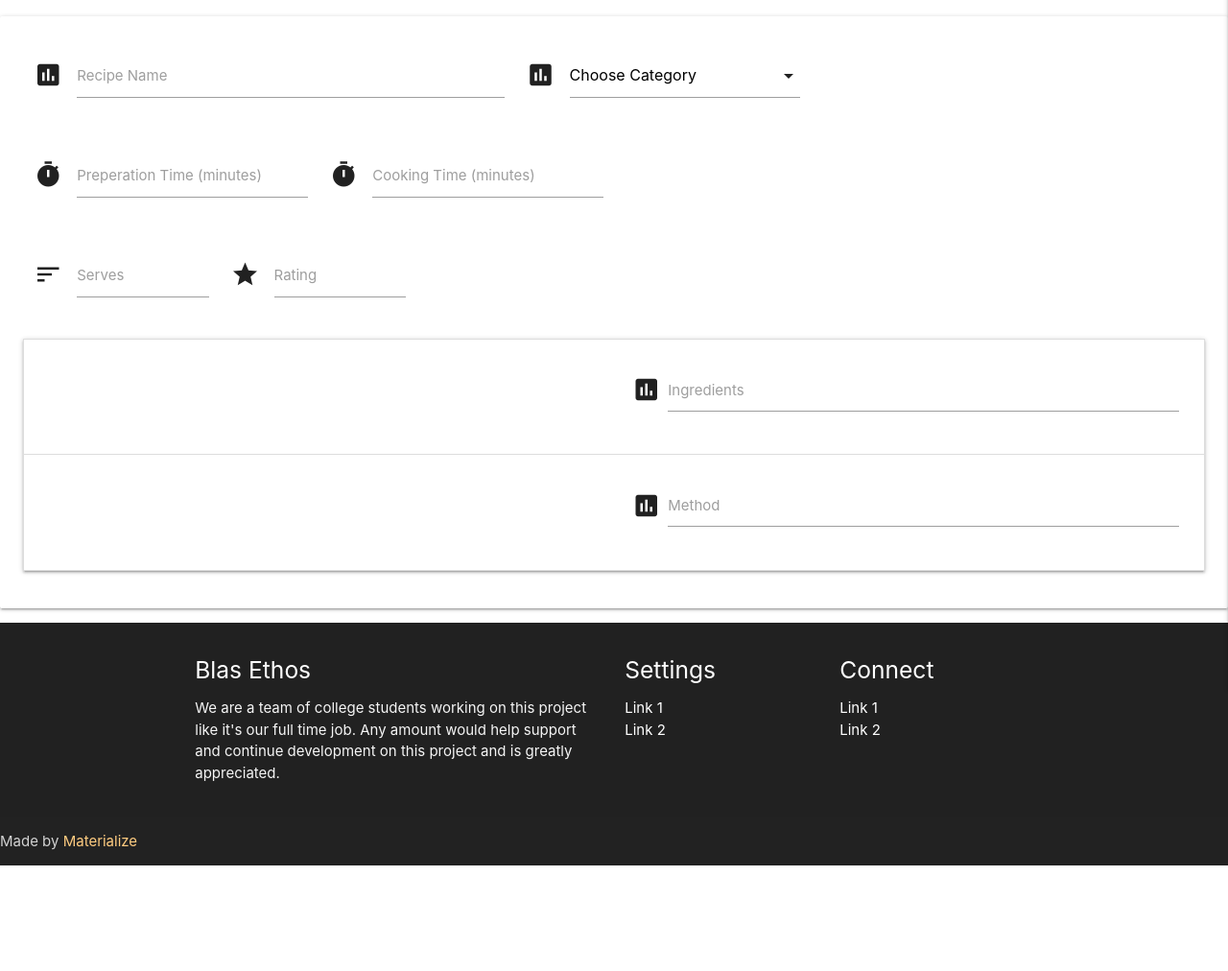
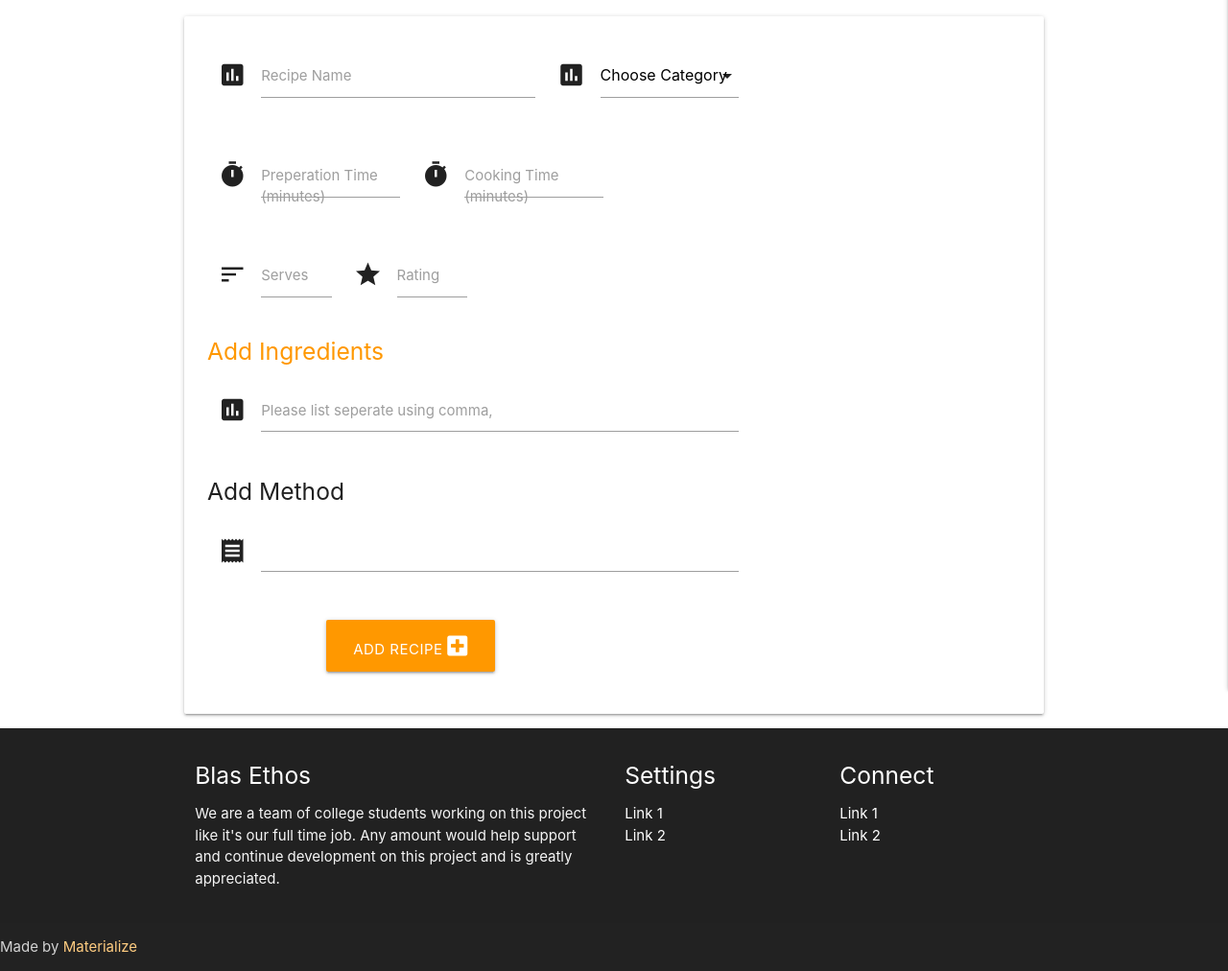
Before and after one commit to lisaloudness/Blas, a Flask app: page /add_recipes in a window 1280 px wide. Shown: the part 142-1154 px from the top of the page at 96% size. Before the commit the page ends 1044 px from the top, so only its background shows below. Run offline with Flask 3, Linux system fonts and the light colour scheme; data that the repository does not hold is empty; some libraries are stand-ins or nearby versions.

Commit message:
Allow user to submit recipe to db

```diff
--- a/app.py
+++ b/app.py
@@ -105,8 +105,23 @@ def get_recipes():
     return render_template("recipes.html", recipes=recipes)
 
 
-@app.route("/add_recipes")
+@app.route("/add_recipes", methods=["GET","POST"])
 def add_recipes():
+    if request.method == "POST":
+        recipes = {
+            "category_name": request.form.get("category_name"),
+            "recipe_name": request.form.get("recipe_name"),
+            "prep_time": request.form.get("prep_time"),
+            "cook_time": request.form.get("cook_time"),
+            "serves": request.form.get("serves"),
+            "ingredients": request.form.get("ingredients"),
+            "method": request.form.get("method"),
+            "created_by": session["user"]
+        }
+        mongo.db.recipes.insert_one(recipes)
+        flash("Recipe Successfully Added")
+        return redirect(url_for("add_recipes"))
+
     categories = mongo.db.categories.find().sort("category_name", 1)
     return render_template("add_recipes.html", categories=categories)
 
--- a/static/js/script.js
+++ b/static/js/script.js
@@ -8,21 +8,6 @@ $(document).ready(function(){
   });
 
 
-// slider
-var slider = document.getElementById('slider');
-noUiSlider.create(slider, {
-  start: [20, 80],
-  connect: true,
-  step: 1,
-  orientation: 'horizontal', // 'horizontal' or 'vertical'
-  range: {
-    'min': 0,
-    'max': 100
-  },
-  format: wNumb({
-    decimals: 0
-  })
- });
 
 // Carousel
 var instance = M.Carousel.init({
--- a/templates/add_recipes.html
+++ b/templates/add_recipes.html
@@ -3,21 +3,18 @@
 
 <div class="container fluid">
 <h3 class="header center orange-text">Add A New Recipe</h3>
-</div>
-
-
-  <form  method="POST" action="">
-    <div class="row card-panel">
+<form  method="POST" action="{{ url_for('add_recipes') }}">
+  <div class="row card-panel">
       <div class="row">
       <div class="input-field col s5">
         <i class="material-icons prefix">poll</i>
         <input id="recipe_name" name="recipe_name" minlength="5" maxlength="50"
-          type="text" class="validate" required>
+          type="text" class="materialize-textarea validate" required>
         <label for="recipe_name">Recipe Name</label>
       </div>
       <div class="input-field col s3">
         <i class="material-icons prefix">poll</i>
-        <select id="category_name" name="category_name" class="validate" required>
+        <select id="category_name" name="category_name" class=" materialize-textarea validate" required>
           <option value="" disabled selected>Choose Category</option>
           {% for category in categories %}
             <option value="{{ category.category_name }}">{{ category.category_name }}</option>
@@ -29,14 +26,14 @@
       <div class="row">
         <div class="input-field col s3">
           <i class="material-icons prefix">timer</i>
-            <input type="number" id="prep_time" name="prep_time" step="5" min="5" max="120">
+            <input class="materialize-textarea" type="number" id="prep_time" name="prep_time" step="5" min="5" max="120">
               <label for="prep_time">Preperation Time (minutes)</label>
         </div>
 
         <div class="input-field col s3">
           <i class="material-icons prefix">timer</i>
-          <input type="number" id="cook_time" name="cook_time" step="5" min="5" max="120">
-          <label for="time">Cooking Time (minutes) </label>
+          <input class="materialize-textarea" type="number" id="cook_time" name="cook_time" step="5" min="5" max="120">
+          <label for="cook_time">Cooking Time (minutes) </label>
         </div>
       </div>
 
@@ -44,45 +41,46 @@
         <div class="input-field col s2">
           <i class="material-icons prefix">sort</i>
           <input id="serves" name="serves" minlength="1" maxlength="2"
-            type="number" class="validate" required>
+            type="number" class=" materialize-textarea validate" required>
           <label for="serves">Serves</label>
         </div>
         <div class="input-field col s2">
           <i class="material-icons prefix">star</i>
           <input id="rating" name="rating" minlength="1" maxlength="2"
-            type="number" class="validate" required>
+            type="number" class=" materialize-textarea validate" required>
           <label for="rating">Rating</label>
         </div>
       </div>
 
-      <ul class="collapsible">
-        <li>
-          <div class="collapsible-header">
-        <div class="input-field col s6">
-          <i class="material-icons prefix">poll</i>
-          <textarea id="ingredients" class="materialize-textarea"></textarea>
-        <label for="ingredients">Ingredients</label>
+
+
+
+
+      <h5 class="header orange-text">Add Ingredients</h5>
+      <div class="row">
+          <div class="input-field col s8">
+            <i class="material-icons prefix">poll</i>
+            <textarea id="ingredients" name="ingredients" type="text" class="materialize-textarea validate"></textarea>
+            <label class="active" for="ingredients">Please list seperate using comma,</label><br>
+          </div>
         </div>
+
+      <h5>Add Method</h5>
+      <div class="row">
+          <div class="input-field col s8">
+            <i class="material-icons prefix">receipt</i>
+            <textarea id="method" name="method" type="textarea" class="materialize-textarea validate"></textarea>
+            <label class="active" for="method"></label>
+          </div>
       </div>
-      <div class="collapsible-body"><span>Lorem ipsum dolor sit amet.</span></div>
-    </li>
-      <li>
-      <div class="collapsible-header">
 
-        <div class="input-field col s6">
-          <i class="material-icons prefix">poll</i>
-          <textarea id="icon_prefix2" class="materialize-textarea"></textarea>
-          <label for="icon_prefix2">Method</label>
-
-        </div>
-      </div>
-      <div class="collapsible-body"><span>Lorem ipsum dolor sit amet.</span></div>
-    </li>
-
-    </ul>
-
+<!-- Add Recipe Button -->
+  <div class="row">
+    <div class="col s6 center-align">
+    <button type="submit" class="btn-large waves-effect waves-light orange">Add Recipe  <i class="fas fa-plus-square"></i></button>
     </div>
   </div>
+
   </form>
 </div>
 
--- a/templates/recipes.html
+++ b/templates/recipes.html
@@ -21,6 +21,7 @@
                         <p><i id="icon_left" class="material-icons left">timer</i><strong>Prep Time:</strong> {{ recipe.time }}</p>
                         <p><i id="icon_left" class="material-icons left">timer</i><strong>Cooking Time:</strong> {{ recipe.cooking_time }}</p>
                         <p><i id="icon_left" class="material-icons left">star</i><strong>Rating:</strong> {{ recipe.rating }}</p></p>
+                        <p><em><strong>by: {{ recipe.created_by }}</strong></em></p>
                         <a href="#" class="waves-effect waves-light btn-small"><i class="material-icons left">remove_red_eye</i>View Recipe</a><br><br>
                         <a href="#" class="waves-effect waves-light btn-small"><i class="material-icons left">edit</i>Edit Recipe</a>
                     </div>
```
